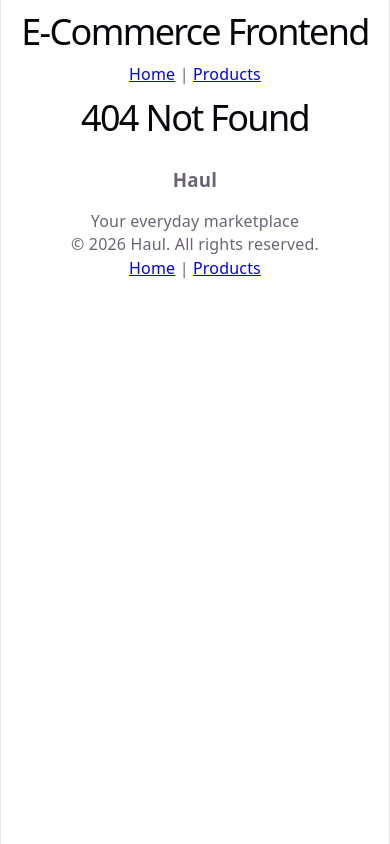
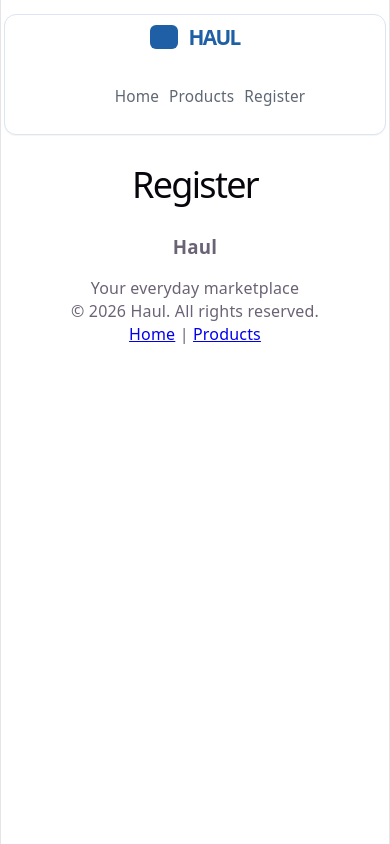
Before and after one commit to DzaboffCodes/E_Commerce, a React (Vite) app in the folder ecommerce-frontend/: page /register in a window 390 px wide. Before the commit this address had no page. Built offline with nearby package versions, Linux system fonts and the light colour scheme.

Commit message:
Added registration page and CSS for header

```diff
--- a/ecommerce-frontend/src/App.css
+++ b/ecommerce-frontend/src/App.css
@@ -182,3 +182,134 @@
     border-right-color: var(--border);
   }
 }
+
+/* Delete all previous header/nav rules, then paste this block exactly */
+
+header {
+  --primary: #1f5fa6;
+  --text: #253141;
+  --muted: #5e6773;
+  --line: #dce5f0;
+  --ring: rgba(31, 95, 166, 0.22);
+
+  width: min(1120px, calc(100% - 32px));
+  margin: 14px auto 18px;
+  padding: 10px 16px;
+  border: 1px solid var(--line);
+  border-radius: 12px;
+  background: #fff;
+  box-shadow: 0 1px 0 rgba(18, 24, 33, 0.04);
+
+  display: flex;
+  align-items: center;
+  justify-content: space-between;
+  gap: 20px;
+}
+
+header h1 {
+  margin: 0;
+  font-size: 1.55rem;
+  line-height: 1;
+  color: var(--primary);
+  font-weight: 700;
+  display: inline-flex;
+  align-items: center;
+  gap: 10px;
+  white-space: nowrap;
+}
+
+header h1::before {
+  content: "";
+  width: 32px;
+  height: 28px;
+  border-radius: 6px;
+  background: var(--primary);
+  flex: 0 0 auto;
+}
+
+/* spacing between links */
+header nav {
+  display: flex;
+  align-items: center;
+  flex-wrap: wrap;
+}
+
+/* plain text links (not buttons) */
+header nav a,
+header nav a:last-child {
+  margin: 0 24px 0 0;
+  padding: 0;
+  border: 0;
+  border-radius: 0;
+  background: transparent;
+  box-shadow: none;
+  color: var(--muted);
+  text-decoration: none;
+  font-size: 1rem;
+  font-weight: 500;
+  line-height: 1;
+  border-bottom: 2px solid transparent;
+  transition: color 0.2s ease, border-color 0.2s ease;
+}
+
+header nav a:last-child {
+  margin-right: 0;
+}
+
+header nav a:hover {
+  color: var(--text);
+  border-bottom-color: #b8c8dd;
+}
+
+header nav a:focus-visible {
+  outline: 3px solid var(--ring);
+  outline-offset: 3px;
+  border-radius: 4px;
+}
+
+header nav a[aria-current="page"] {
+  color: var(--primary);
+  border-bottom-color: var(--primary);
+  font-weight: 600;
+}
+
+@media (max-width: 900px) {
+  header {
+    padding: 10px 12px;
+  }
+
+  header h1 {
+    font-size: 1.3rem;
+  }
+
+  header h1::before {
+    width: 28px;
+    height: 24px;
+  }
+
+  header nav a,
+  header nav a:last-child {
+    margin-right: 16px;
+  }
+}
+
+@media (max-width: 640px) {
+  header {
+    flex-direction: column;
+    align-items: stretch;
+  }
+
+  header h1 {
+    justify-content: center;
+  }
+
+  header nav {
+    justify-content: center;
+  }
+
+  header nav a,
+  header nav a:last-child {
+    margin: 0 10px 8px 0;
+    font-size: 0.96rem;
+  }
+}
--- a/ecommerce-frontend/src/App.jsx
+++ b/ecommerce-frontend/src/App.jsx
@@ -4,9 +4,10 @@ import "./App.css";
 // Import component pages
 import Header from './components/common/Header';
 import Footer from './components/common/Footer';
-import HomePage from './components/home';
-import ProductsPage from './components/products';
-import NotFoundPage from './components/not_found';
+import HomePage from './components/Home';
+import ProductsPage from './components/Products';
+import NotFoundPage from './components/Not_found';
+import RegisterPage from './components/Register';
 
 
 function App() {
@@ -18,6 +19,7 @@ function App() {
       <Routes>
         <Route path='/' element={<HomePage />} />
         <Route path='/products' element={<ProductsPage />} />
+        <Route path='/register' element={<RegisterPage />}/>
         {/* Catch all route for bad URLs */}
         <Route path='*' element={<NotFoundPage />} />
       </Routes>
--- /dev/null
+++ b/ecommerce-frontend/src/components/Register.jsx
@@ -0,0 +1,6 @@
+// Route level page component for Register Page
+function RegisterPage() {
+  return <h1>Register</h1>
+}
+
+export default RegisterPage;
--- a/ecommerce-frontend/src/components/common/Header.jsx
+++ b/ecommerce-frontend/src/components/common/Header.jsx
@@ -5,11 +5,15 @@ import {Link} from "react-router-dom";
 function Header() {
     return (
         <header>
-            <h1>E-Commerce Frontend</h1>
+            <h1>HAUL</h1>
 
             {/* Link changes URL without full page refresh */}
             <nav>
-                <Link to="/">Home</Link> | <Link to="/products">Products</Link>
+                <ul>
+                    <Link to="/">Home</Link>
+                    <Link to="/products">Products</Link>
+                    <Link to='/register'>Register</Link>
+                </ul>
             </nav>
         </header>
     )
```
